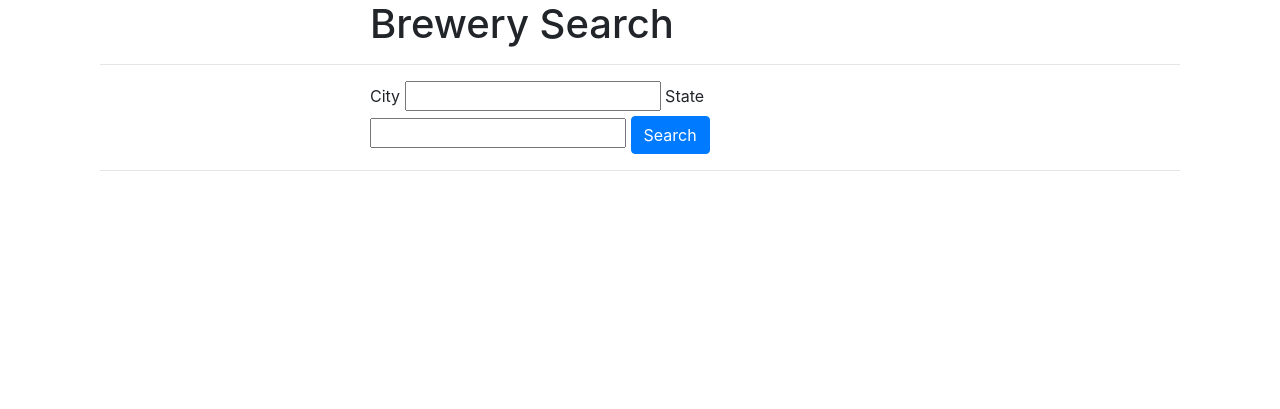
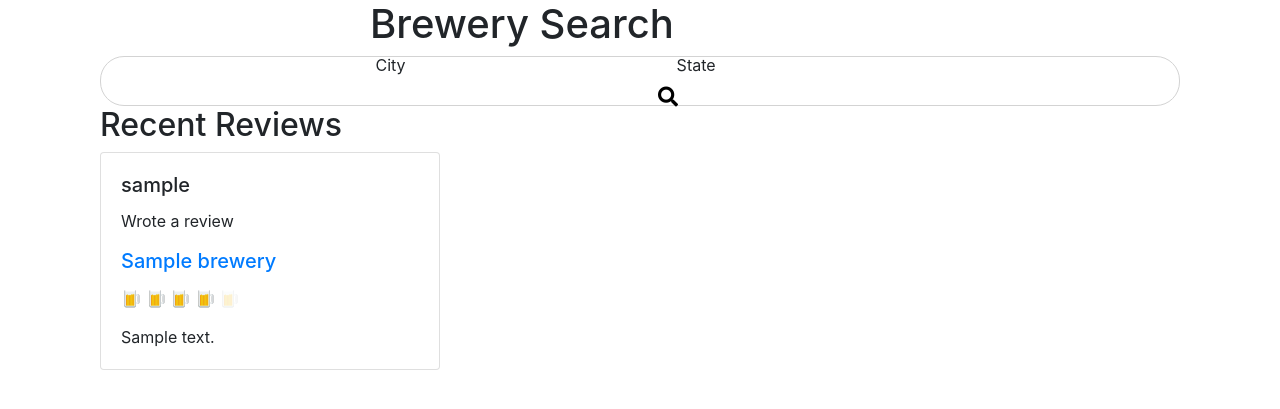
Before and after one commit to Zanuv/brew-browse, a Flask app: page / in a window 1280 px wide. Shown: the part 260-669 px from the top of the page. Run offline with Flask 2, Linux system fonts and the light colour scheme; tables that the repository leaves empty hold one stand-in row (values such as "Sample post"); some libraries are stand-ins or nearby versions.

Commit message:
small update

```diff
--- a/app.py
+++ b/app.py
@@ -129,7 +129,11 @@ def home():
         response = requests.get(url)
         breweries = response.json()
         return render_template('home.html', form=form, breweries=breweries)
-    return render_template('home.html', form=form)
+
+    # Get the most recent reviews from the database
+    recent_reviews = Review.query.order_by(Review.id.desc()).limit(30).all()
+
+    return render_template('home.html', form=form, recent_reviews=recent_reviews)
 
 
 # Details page for a selected Brewery
--- a/static/style.css
+++ b/static/style.css
@@ -75,3 +75,43 @@
     background-color: orange;
     color: white;
 }
+
+.account-info-box {
+    border: 1px solid #ccc;
+    border-radius: 10px;
+    padding: 10px;
+    margin-bottom: 10px;
+}
+
+/* Style for search bar */
+.search-bar {
+    width: 100%;
+    height: 50px;
+    background-color: #fff;
+    border: 1px solid #d3d3d3;
+    border-radius: 24px;
+    display: flex;
+    align-items: center;
+    padding: 0 10px;
+}
+
+.search-bar input {
+    flex: 1;
+    border: none;
+    font-size: 16px;
+    color: #333;
+    background-color: transparent;
+    margin-left: 10px;
+    outline: none;
+}
+
+.search-bar button {
+    border: none;
+    background-color: transparent;
+    margin-left: 10px;
+    cursor: pointer;
+}
+
+.search-bar button i {
+  font-size: 20px;
+}
--- a/templates/base.html
+++ b/templates/base.html
@@ -26,6 +26,12 @@
 
 		<!-- Bootstrap JS -->
 		<script src="https://maxcdn.bootstrapcdn.com/bootstrap/4.5.2/js/bootstrap.min.js"></script>
+
+		<!-- Font Awesome for some icons-->
+		<link
+			rel="stylesheet"
+			href="https://cdnjs.cloudflare.com/ajax/libs/font-awesome/5.15.2/css/all.min.css"
+		/>
 	</head>
 	<body>
 		<header class="banner">
--- a/templates/home.html
+++ b/templates/home.html
@@ -1,13 +1,13 @@
 {% extends "base.html" %} {% block content %}
 <div class="container">
 	<h1>Brewery Search</h1>
-	<hr />
-	<form method="POST">
-		{{ form.csrf_token }} {{ form.city.label }} {{ form.city }} {{
-		form.state.label }} {{ form.state }}
-		<button type="submit" class="btn btn-primary">Search</button>
-	</form>
-	<hr />
+	<div class="search-bar">
+		<form method="POST">
+			{{ form.csrf_token }} {{ form.city.label }} {{ form.city }} {{
+			form.state.label }} {{ form.state }}
+			<button type="submit"><i class="fas fa-search"></i></button>
+		</form>
+	</div>
 	{% if breweries %}
 	<div class="row justify-content-center">
 		{% for brewery in breweries %}
@@ -35,6 +35,45 @@
 		</div>
 		{% endfor %}
 	</div>
+	{% endif %} {% if recent_reviews %}
+	<h2>Recent Reviews</h2>
+	<div class="row">
+		{% for review in recent_reviews %}
+		<div class="col-md-4">
+			<div class="card mb-3">
+				<div class="card-body">
+					<h5 class="card-title">{{ review.user.username }}</h5>
+					<p class="card-text">Wrote a review</p>
+					<a
+						href="{{ url_for('brewery_details', brewery_name=review.brewery.name) }}"
+					>
+						<h5 class="card-title">{{ review.brewery.name }}</h5>
+					</a>
+					<p>
+						{% for i in range(review.star_rating if
+						review.star_rating is not none else 0) %}
+						<img
+							src="{{ url_for('static', filename='beer.png') }}"
+							alt="beer icon"
+							width="20"
+						/>
+						{% endfor %} {% for i in range(5 - (review.star_rating
+						if review.star_rating is not none else 0)) %}
+						<img
+							src="{{ url_for('static', filename='beer.png') }}"
+							alt="beer icon"
+							width="20"
+							style="opacity: 0.2"
+						/>
+						{% endfor %}
+					</p>
+					<p class="card-text">{{ review.review }}</p>
+				</div>
+			</div>
+		</div>
+		{% if loop.index % 3 == 0 %}
+	</div>
+	<div class="row">{% endif %} {% endfor %}</div>
 	{% endif %}
 </div>
 {% endblock %}
```
Also changed, not shown: templates/users/account.html (+11 -3 lines).
